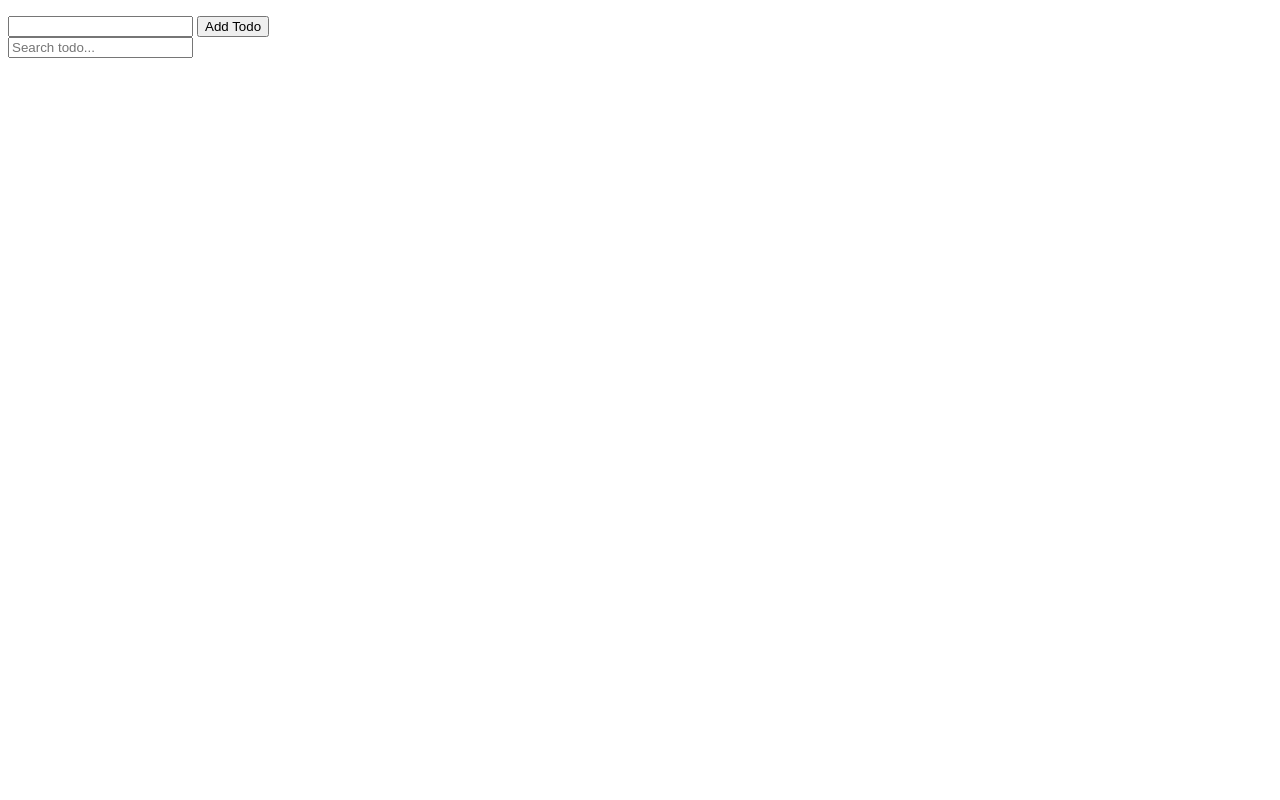
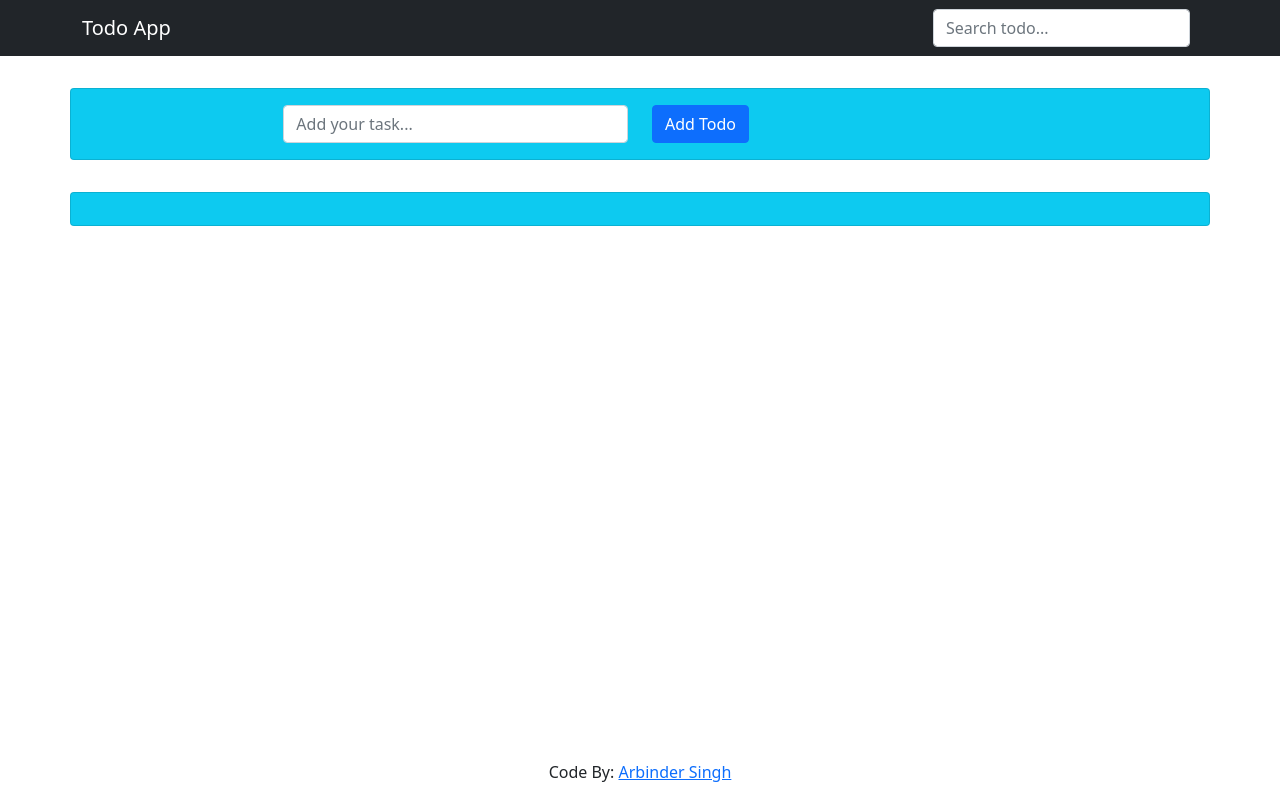
Before and after one commit to arbin-san/vanilla-javascript-project, a plain HTML site: page todos/index.html in a window 1280 px wide. Drawn offline with nearby package versions, Linux system fonts and the light colour scheme.

Commit message:
Added styles

```diff
--- a/todos/index.html
+++ b/todos/index.html
@@ -1,20 +1,82 @@
 <!DOCTYPE html>
 <html lang="en">
-<head>
-    <meta charset="UTF-8">
-    <meta http-equiv="X-UA-Compatible" content="IE=edge">
-    <meta name="viewport" content="width=device-width, initial-scale=1.0">
-    <title>Document</title>
-</head>
-<body>
-    <div class="todos">
-        <ul class="todo-list" id="todo-list"></ul>
+  <head>
+    <meta charset="UTF-8" />
+    <meta http-equiv="X-UA-Compatible" content="IE=edge" />
+    <meta name="viewport" content="width=device-width, initial-scale=1.0" />
+    <title>Todo App</title>
+    <link
+      href="https://cdn.jsdelivr.net/npm/bootstrap@5.1.3/dist/css/bootstrap.min.css"
+      rel="stylesheet"
+      integrity="sha384-1BmE4kWBq78iYhFldvKuhfTAU6auU8tT94WrHftjDbrCEXSU1oBoqyl2QvZ6jIW3"
+      crossorigin="anonymous"
+    />
+    <script
+      src="https://cdn.jsdelivr.net/npm/bootstrap@5.1.3/dist/js/bootstrap.bundle.min.js"
+      integrity="sha384-ka7Sk0Gln4gmtz2MlQnikT1wXgYsOg+OMhuP+IlRH9sENBO0LRn5q+8nbTov4+1p"
+      crossorigin="anonymous"
+    ></script>
+    <link href="style.css" rel="stylesheet" />
+  </head>
+  <body>
+    <header>
+      <nav class="navbar navbar-expand-lg navbar-dark bg-dark">
+        <div class="container">
+          <a class="navbar-brand">Todo App</a>
+          <div class="d-flex">
+            <input
+              type="search"
+              class="form-control me-2"
+              id="todo-search"
+              placeholder="Search todo..."
+            />
+          </div>
+        </div>
+      </nav>
+    </header>
+    <div class="container-sm">
+      <div class="row">
+        <div class="card mg-t-2 bg-info">
+          <div class="card-body">
+            <form id="todo-form">
+              <div class="row justify-content-center">
+                <div class="col-md-4">
+                  <input
+                    type="text"
+                    name="newTodo"
+                    id="newTodo"
+                    class="form-control me-2"
+                    placeholder="Add your task..."
+                  />
+                </div>
+                <div class="col-md-4">
+                  <input
+                    type="submit"
+                    class="btn btn-primary"
+                    id="addTodo"
+                    value="Add Todo"
+                  />
+                </div>
+              </div>
+            </form>
+          </div>
+        </div>
+      </div>
+      <div class="row">
+        <div class="card mg-t-2 bg-info">
+          <div class="card-body">
+            <div class="todos">
+              <ul class="todo-list list-group list-group-numbered" id="todo-list"></ul>
+            </div>
+          </div>
+        </div>
+      </div>
     </div>
-    <form id="todo-form">
-        <input type="text" name="newTodo" id="newTodo" class="newTodo">
-        <input type="submit" class="addTodo" id="addTodo" value="Add Todo">
-    </form>
-    <input type="search" id="todo-search" placeholder="Search todo...">
+    <footer>
+      <p class="text-center">
+        Code By: <a href="https://github.com/arbin-san">Arbinder Singh</a>
+      </p>
+    </footer>
     <script src="script.js"></script>
-</body>
+  </body>
 </html>
--- a/todos/script.js
+++ b/todos/script.js
@@ -14,7 +14,7 @@ todoSearch.addEventListener('keyup', searchTodo);
 function addNewtodo(e) {
     e.preventDefault();
     const newTodo = newTodoInput.value;
-    if(newTodo) {
+    if (newTodo) {
         addToLocalStorage(newTodo)
     }
 }
@@ -27,11 +27,14 @@ function addToLocalStorage(newTodo) {
 
     // Create new todo element
     let li = document.createElement('li');
+    li.className = 'list-group-item';
     li.textContent = newTodo;
 
     // Add a button to close the todo
     let xBtn = document.createElement('button');
-    xBtn.textContent = 'X'
+    xBtn.className = 'btn btn-success btn-sm float-end';
+    xBtn.innerHTML = '&check;'
+
     li.appendChild(xBtn);
     todoList.appendChild(li);
 }
@@ -48,18 +51,20 @@ function getTodosFromLocalStorage() {
 }
 
 function removeTodoItem(e) {
-   let todo = e.target.parentElement;
-   removeFromLocalStorage(todo);
-   todo.remove();
+    if (e.target.classList.contains('btn')) {
+        let todo = e.target.parentElement;
+        removeFromLocalStorage(todo);
+        todo.remove();
+    }
 
 }
 
 function removeFromLocalStorage(todo) {
     let item = todo.firstChild.textContent;
     let todosArr = getTodosFromLocalStorage();
-    todosArr.forEach((todo,index) => {
-        if(todo === item) {
-            todosArr.splice(index,1);
+    todosArr.forEach((todo, index) => {
+        if (todo === item) {
+            todosArr.splice(index, 1);
             localStorage.setItem('todos', JSON.stringify(todosArr));
         }
     })
@@ -68,7 +73,7 @@ function removeFromLocalStorage(todo) {
 function searchTodo() {
     let q = todoSearch.value.toLowerCase();
     let todoItems = todoList.getElementsByTagName('li');
-    for(i=0; i< todoItems.length; i++) {
+    for (i = 0; i < todoItems.length; i++) {
         let val = todoItems[i].textContent.toLowerCase();
         if (val.indexOf(q) != -1) {
             todoItems[i].style.display = 'block';
@@ -84,9 +89,11 @@ function loadTodos() {
     if (todos) {
         todos.forEach((todo) => {
             let li = document.createElement('li');
+            li.className = 'list-group-item';
             li.textContent = todo;
             let xBtn = document.createElement('button');
-            xBtn.textContent = 'X'
+            xBtn.className = 'btn btn-success btn-sm float-end';
+            xBtn.innerHTML = '&check;'
             li.appendChild(xBtn);
             todoList.appendChild(li);
         })
--- /dev/null
+++ b/todos/style.css
@@ -0,0 +1,8 @@
+.mg-t-2 {
+    margin-top: 2rem;
+}
+footer {
+    width: 100%;
+    bottom: 0;
+    position:absolute;
+}
```
